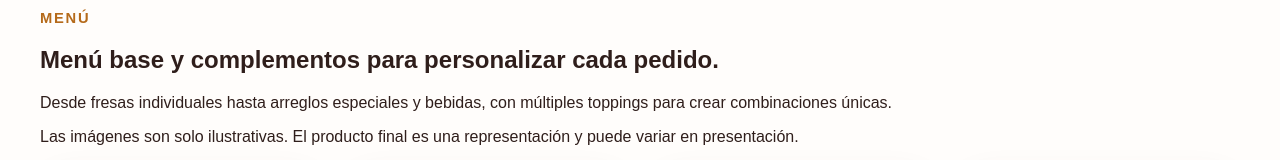
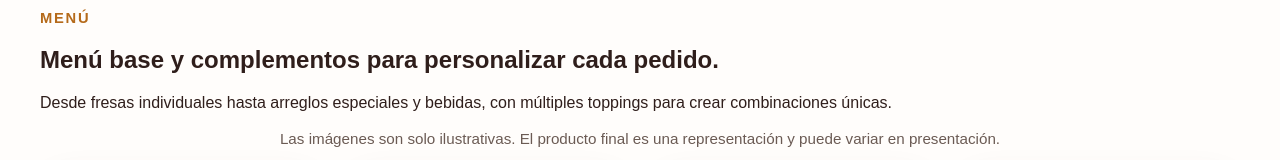
Before and after one commit to pepemejia/kfresita, a plain HTML site: page index.html in a window 1280 px wide. Shown: the part 1580-1740 px from the top of the page. Drawn offline with nearby package versions, Linux system fonts and the light colour scheme; no server answers.

Commit message:
Update styles.css

```diff
--- a/styles.css
+++ b/styles.css
@@ -370,3 +370,10 @@ a { color: inherit; text-decoration: none; }
   border: 1px solid var(--line);
   display: block;
 }
+
+.menu-note {
+  margin-top: 18px;
+  text-align: center;
+  font-size: 0.95rem;
+  color: var(--muted);
+}
```
